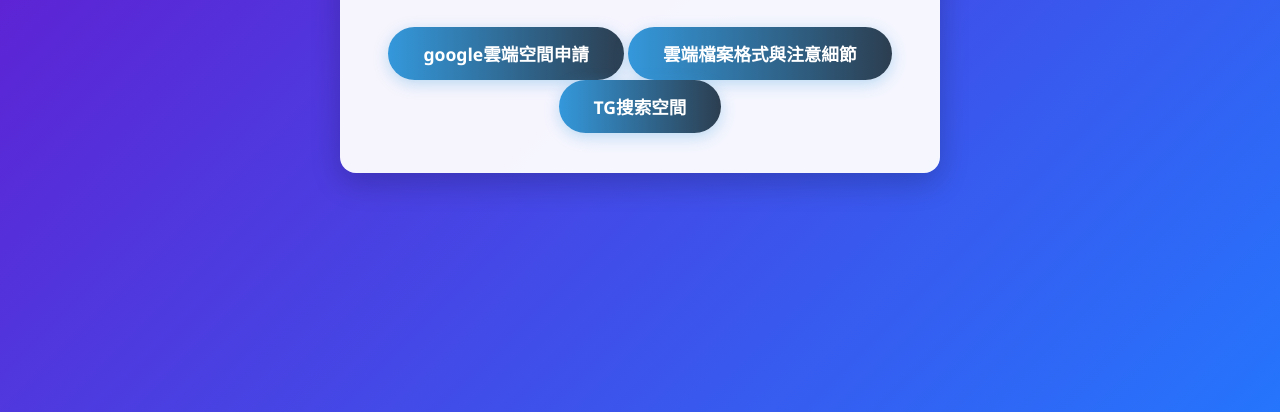
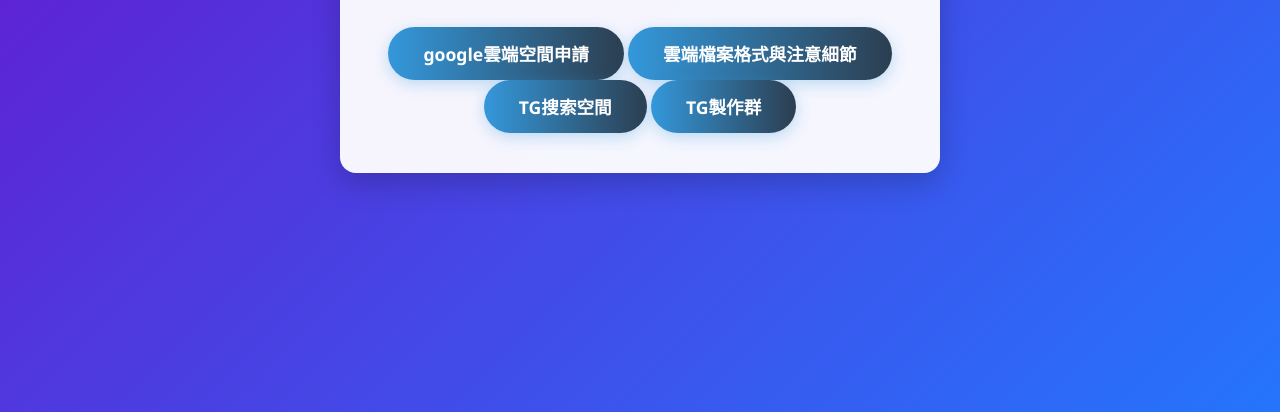
Before and after one commit to 1743986520/Website-development, a plain HTML site: page index.html in a window 1280 px wide. Shown: the part 388-800 px from the top of the page. Drawn offline with Linux system fonts and the light colour scheme.

Commit message:
Update index.html

```diff
--- a/index.html
+++ b/index.html
@@ -100,6 +100,7 @@
         <a href="Developer-module.html" class="button">google雲端空間申請</a>
         <a href="Things-to-note.html" class="button">雲端檔案格式與注意細節</a>
         <a href="https://t.me/+8HxSI5KOEwxkNmFl" class="button">TG搜索空間</a>
+        <a href="https://t.me/+WhFZX8VDSQg1MmZl" class="button">TG製作群</a>
     </div>
 </body>
 </html>
```
